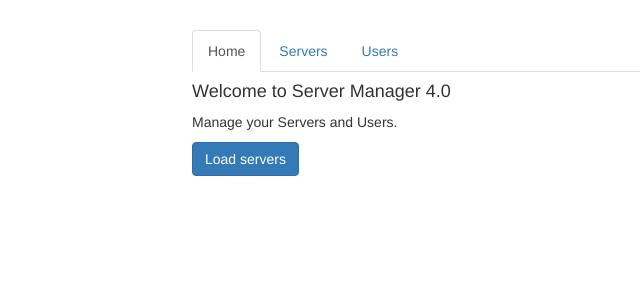
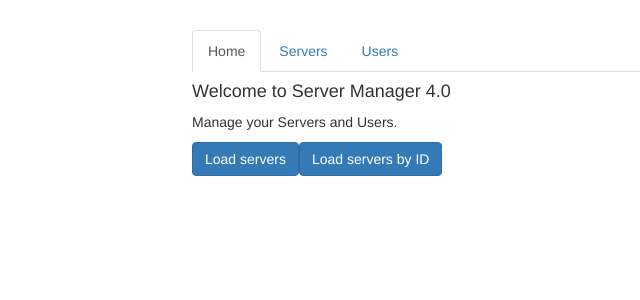
Before and after one commit to jfspps/AngularRouting, an Angular app: page / in a window 1280 px wide. Shown: the top 300 px of the page, without its empty margins (73-713 px from the left). Built offline with nearby package versions, Linux system fonts and the light colour scheme.

Commit message:
passing query and fragment URL parameters

```diff
--- a/src/app/app.module.ts
+++ b/src/app/app.module.ts
@@ -16,9 +16,11 @@ import { RouterModule, Routes } from '@angular/router';
 const appRoutes: Routes = [
   { path: '', component: HomeComponent },
   { path: 'users', component: UsersComponent },
-  // anything after "users/" will be stored under "args" (can use any literal here)
+  // anything after "users/" will be stored under "args" (can use any literal here) in UserComponent;
+  // note that the path can be executed from any component but the literal argsID and argsName are only handled by UserComponent
   { path: 'users/:argsID/:argsName', component: UserComponent},
-  { path: 'servers', component: ServersComponent }
+  { path: 'servers', component: ServersComponent },
+  { path: 'servers/:argsID/edit', component: EditServerComponent }
 ]
 
 @NgModule({
--- a/src/app/home/home.component.html
+++ b/src/app/home/home.component.html
@@ -2,3 +2,5 @@
 <p>Manage your Servers and Users.</p>
 
 <button class="btn btn-primary"(click)="loadServers()">Load servers</button>
+
+<button class="btn btn-primary"(click)="loadServersID(1)">Load servers by ID</button>
--- a/src/app/home/home.component.ts
+++ b/src/app/home/home.component.ts
@@ -17,4 +17,9 @@ export class HomeComponent implements OnInit {
     // perform something via a backend etc...
     this.router.navigate(['/servers']);
   }
+
+  // use JS methods to build a URL string: /servers/id/edit?allowEdit=1#sectionY, where id is passed from the browser
+  loadServersID(id: number){
+    this.router.navigate(['/servers', id, 'edit'], { queryParams: { allowEdit: '1'}, fragment: 'sectionY'});
+  }
 }
--- a/src/app/servers/servers.component.html
+++ b/src/app/servers/servers.component.html
@@ -1,7 +1,12 @@
 <div class="row">
   <div class="col-xs-12 col-sm-4">
     <div class="list-group">
+      <!-- introduce queryParams to pass query URL parameters (e.g. "servers/5/edit?allowEdit=1") -->
+      <!-- all shows fragment insertion (e.g. servers/5/edit?allowEdit=1#sectionX) -->
       <a
+      [routerLink]="['/servers', 5, 'edit']"
+      [queryParams]="{ allowEdit: '1' }"
+      fragment="sectionX"
         href="#"
         class="list-group-item"
         *ngFor="let server of servers">
--- a/src/app/users/user/user.component.ts
+++ b/src/app/users/user/user.component.ts
@@ -28,4 +28,6 @@ export class UserComponent implements OnInit {
     );
   }
 
+  // note here that Angular will by default unsubscribe from currentRoute when Angular
+  // exits userComponent; this can also be achieved manually by calling ngOnDestroy() (explained later)
 }
```
